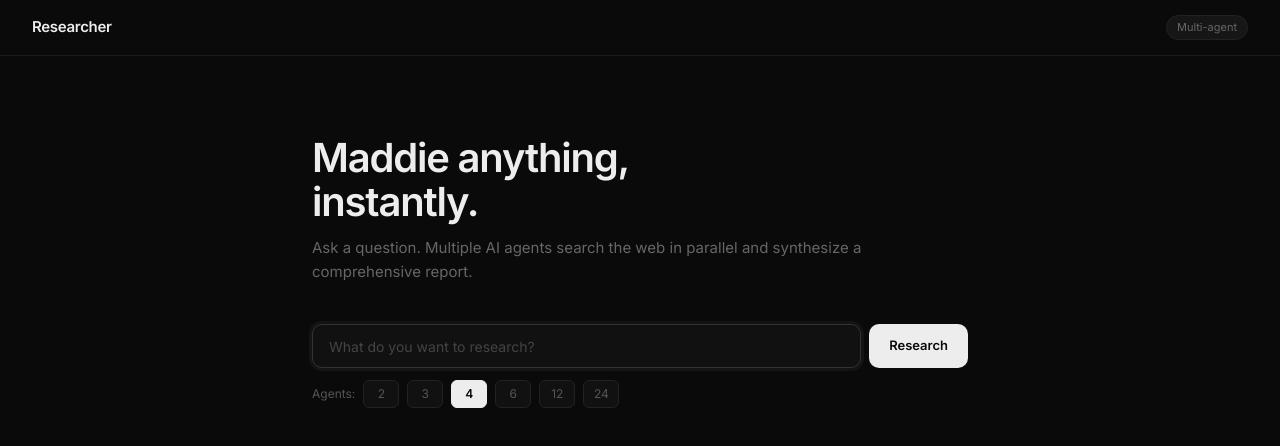
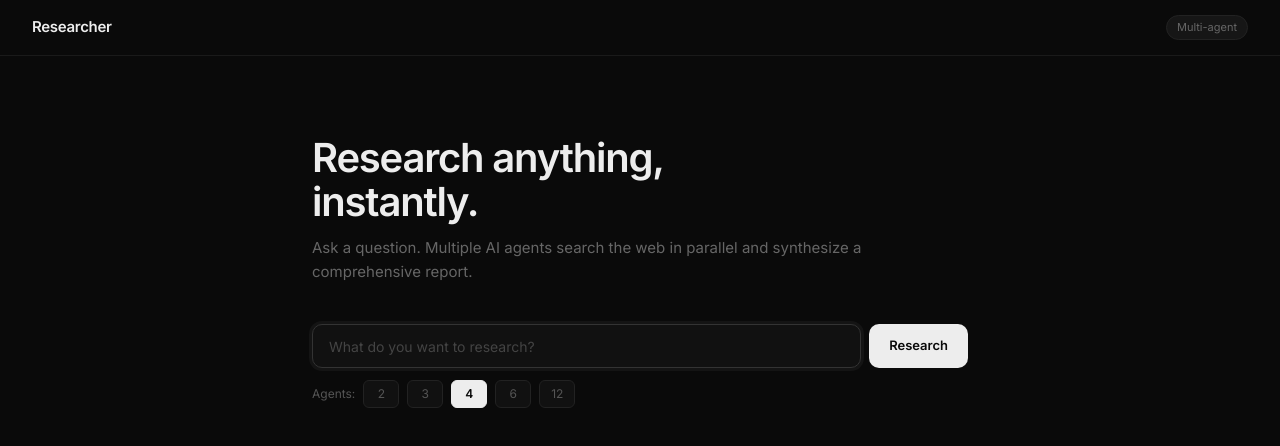
Before and after one commit to alexh212/researcher-web, a Next.js app: page / in a window 1280 px wide. Shown: the top 446 px of the page. Built offline with nearby package versions, Linux system fonts and the light colour scheme.

Commit message:
fix: change hero title, adjust agent map

```diff
--- a/app/page.tsx
+++ b/app/page.tsx
@@ -279,7 +279,7 @@ export default function Home() {
         </nav>
 
         <div className="hero">
-          <h1 className="hero-title">Maddie anything,<br />instantly.</h1>
+          <h1 className="hero-title">Research anything,<br />instantly.</h1>
           <p className="hero-sub">Ask a question. Multiple AI agents search the web in parallel and synthesize a comprehensive report.</p>
 
           <div className="search-wrap">
@@ -300,7 +300,7 @@ export default function Home() {
 
           <div className="agent-selector">
             <span className="agent-selector-label">Agents:</span>
-            {[2, 3, 4, 6, 12, 24].map(n => (
+            {[2, 3, 4, 6, 12].map(n => (
               <button
                 key={n}
                 onClick={() => setNumAgents(n)}
```
